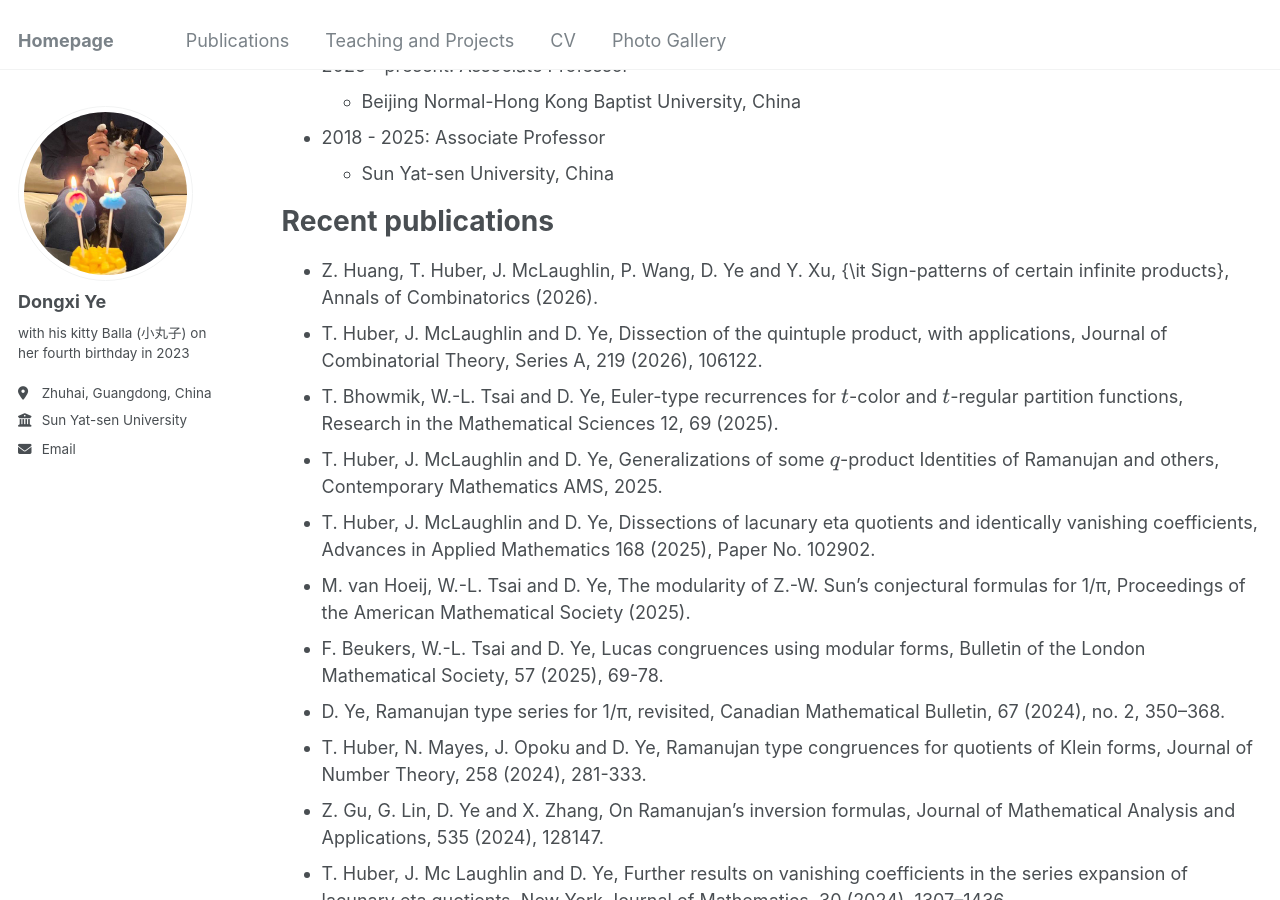
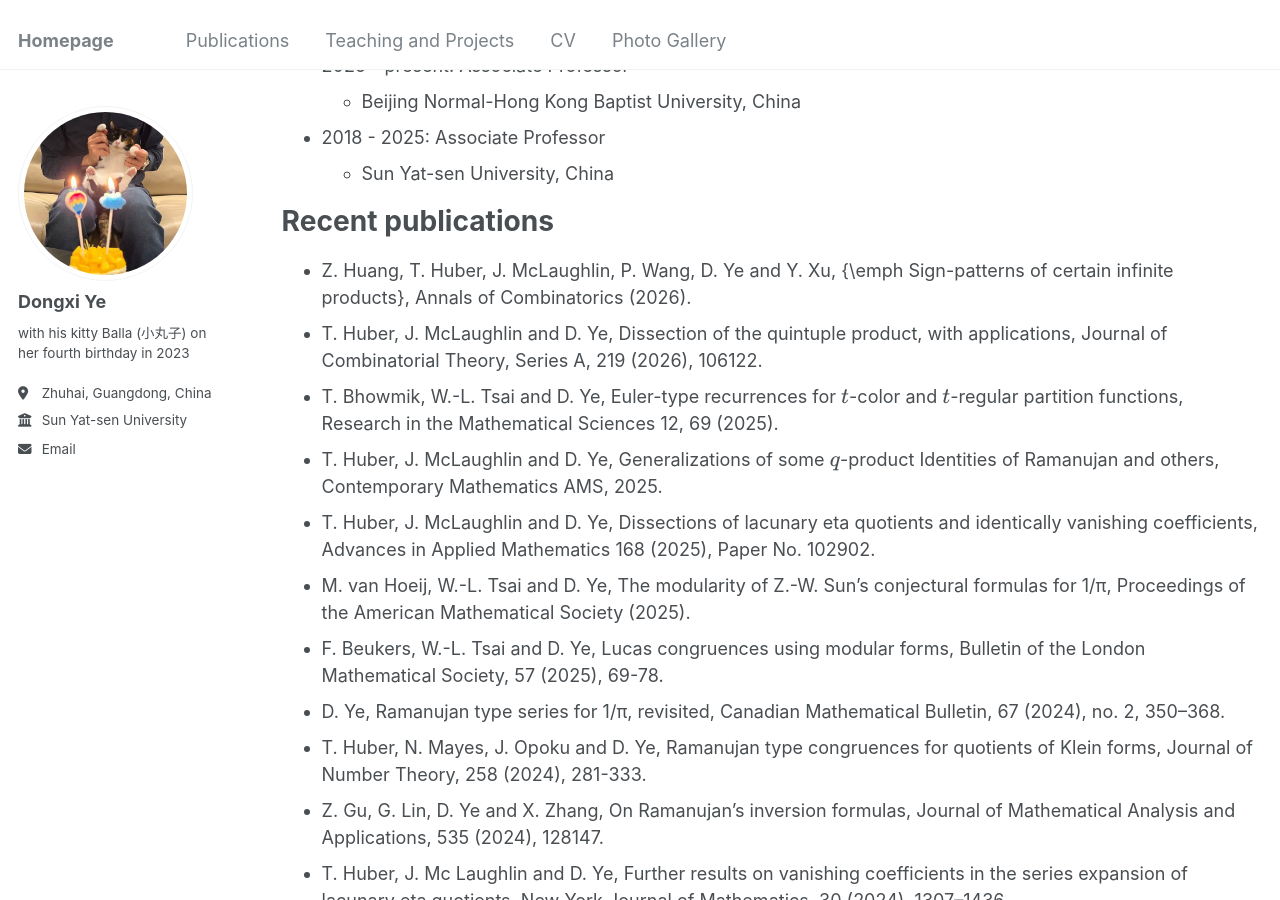
Before and after one commit to Dongxi-Ye/homepage, a Jekyll site: the page built from _pages/cv.md, in a window 1280 px wide and 900 px high, scrolled down 308 px. Built offline with Jekyll 4.4.1, drawn with Linux system fonts in a browser that asks for light colours.

Commit message:
Update cv.md

```diff
--- a/_pages/cv.md
+++ b/_pages/cv.md
@@ -23,7 +23,7 @@ Work experience
 
 Recent publications
 ======
-* Z. Huang, T. Huber, J. McLaughlin, P. Wang, D. Ye and Y. Xu, {\it Sign-patterns of certain infinite products}, Annals of Combinatorics (2026).
+* Z. Huang, T. Huber, J. McLaughlin, P. Wang, D. Ye and Y. Xu, {\emph Sign-patterns of certain infinite products}, Annals of Combinatorics (2026).
 * T. Huber, J. McLaughlin and D. Ye, Dissection of the quintuple product, with applications, Journal of Combinatorial Theory, Series A, 219 (2026), 106122.
 * T. Bhowmik, W.-L. Tsai and D. Ye, Euler-type recurrences for $$t$$-color and $$t$$-regular partition functions, Research in the Mathematical Sciences 12, 69 (2025).
 * T. Huber, J. McLaughlin and D. Ye, Generalizations of some $$q$$-product Identities of Ramanujan and others, Contemporary Mathematics AMS, 2025.
```
